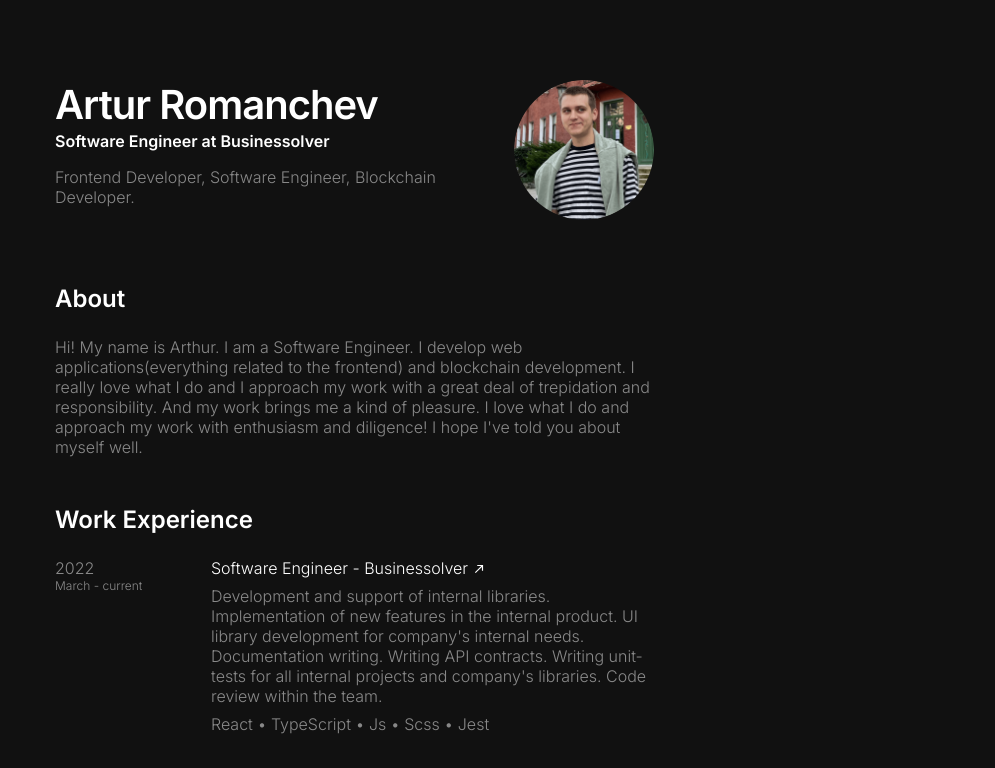
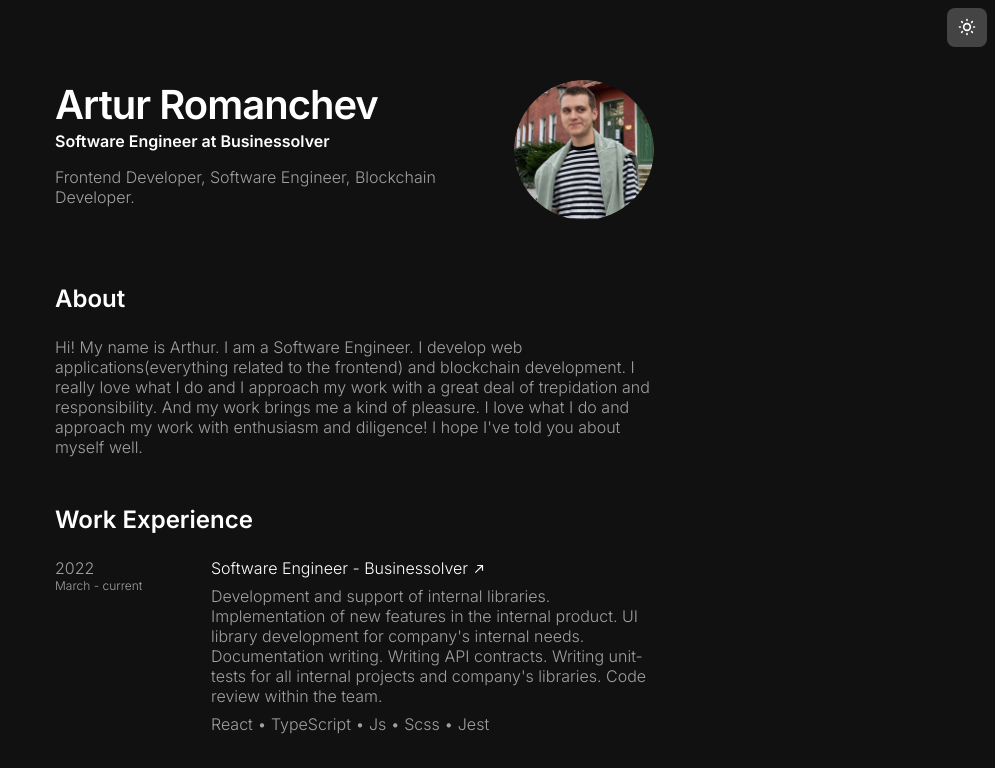
Before and after one commit to aromanchev/portfolio, a Next.js app: page / in a window 1280 px wide. Shown: the top 768 px of the page, without its empty margins (285-1280 px from the left). Built offline with nearby package versions, Linux system fonts and the light colour scheme.

Commit message:
add themes to project

```diff
--- a/assets/Icons.tsx
+++ b/assets/Icons.tsx
@@ -63,3 +63,35 @@ export const TelegramIcon = () => (
     />
   </svg>
 );
+
+export const MoonIcon = () => (
+  <svg
+    xmlns="http://www.w3.org/2000/svg"
+    viewBox="0 0 24 24"
+    fill="none"
+    stroke="currentColor"
+  >
+    <path
+      stroke-linecap="round"
+      stroke-linejoin="round"
+      stroke-width="2"
+      d="M20.354 15.354A9 9 0 018.646 3.646 9.003 9.003 0 0012 21a9.003 9.003 0 008.354-5.646z"
+    />
+  </svg>
+);
+
+export const LightIcon = () => (
+  <svg
+    xmlns="http://www.w3.org/2000/svg"
+    viewBox="0 0 24 24"
+    fill="none"
+    stroke="currentColor"
+  >
+    <path
+      stroke-linecap="round"
+      stroke-linejoin="round"
+      stroke-width="2"
+      d="M12 3v1m0 16v1m9-9h-1M4 12H3m15.364 6.364l-.707-.707M6.343 6.343l-.707-.707m12.728 0l-.707.707M6.343 17.657l-.707.707M16 12a4 4 0 11-8 0 4 4 0 018 0z"
+    ></path>
+  </svg>
+);
--- a/blocks/about/about.module.scss
+++ b/blocks/about/about.module.scss
@@ -1,7 +1,7 @@
 .about {
     margin-bottom: 48px;
     & p {
-        opacity: 0.5;
+        opacity: 0.6;
     }
 }
 
--- a/blocks/introduce/introduce.module.scss
+++ b/blocks/introduce/introduce.module.scss
@@ -12,7 +12,7 @@
             margin-bottom: 1rem;
         }
         & p {
-            color: #888888;
+            opacity: .6;
             max-width: 400px;
         }
     }
--- a/components/card/card.module.scss
+++ b/components/card/card.module.scss
@@ -7,7 +7,7 @@
         grid-column: span 4/span 4;
         margin-right: 24px;
         & p {
-            opacity: 0.5
+            opacity: 0.6
         }
         & .month {
             font-size: 12px;
@@ -33,7 +33,7 @@
             text-decoration: underline;
         }
         & p:not(.title) {
-            opacity: .5;
+            opacity: .6;
         }
         & .text {
             margin-bottom: 8px;
--- /dev/null
+++ b/components/theme-changer/index.tsx
@@ -0,0 +1,36 @@
+import { useState, useEffect } from "react";
+import { MoonIcon, LightIcon } from "../../assets/Icons";
+import styles from "./theme-changer.module.scss";
+
+export type Themes = "light" | "dark";
+
+export const ThemeChanger = () => {
+  const [theme, setTheme] = useState<Themes>("dark");
+  const classes = [
+    styles.themeChanger,
+    theme === "light" && styles.themeChangerLight,
+  ]
+    .filter(Boolean)
+    .join(" ");
+  const handleChangeTheme = () => {
+    if (theme === "dark") {
+      setTheme("light");
+      localStorage.setItem("theme", "light");
+    } else {
+      setTheme("dark");
+      localStorage.setItem("theme", "dark");
+      document.documentElement.classList.remove("light-theme");
+    }
+  };
+  useEffect(() => {
+    setTheme(localStorage?.getItem("theme") as Themes);
+    if (theme === "light") {
+      document.documentElement.classList.add("light-theme");
+    }
+  }, [theme]);
+  return (
+    <button className={classes} onClick={handleChangeTheme}>
+      {theme === "light" ? <MoonIcon /> : <LightIcon />}
+    </button>
+  );
+};
--- /dev/null
+++ b/components/theme-changer/theme-changer.module.scss
@@ -0,0 +1,33 @@
+.themeChanger {
+    border-radius: 0.5rem;
+    border: 2px solid transparent;
+    background-color: #444;
+    padding: 6px 8px;
+    justify-content: center;
+    outline: none;
+    transition: all 0.3s ease-in-out;
+    position: absolute;
+    top: 8px;
+    right: 8px;
+    cursor: pointer;
+    &:hover {
+        border: 2px solid #999999;
+    }
+    & svg {
+        width: 1.25rem;
+        height: 1.25rem;
+        stroke: #fff;
+        position: relative;
+        top: 1px;
+        & path {
+            fill: transparent;
+        }
+    }
+}
+
+.themeChangerLight {
+    background-color: #dedede;
+    & svg {
+        stroke: #000;
+    }
+}
--- a/pages/index.tsx
+++ b/pages/index.tsx
@@ -2,6 +2,7 @@ import Head from "next/head";
 import { Introduce, About, Projects } from "../blocks";
 import { WorkExperience } from "../blocks/work-experience";
 import { Footer } from "../components";
+import { ThemeChanger } from "../components/theme-changer";
 
 export default function Home() {
   return (
@@ -26,10 +27,9 @@ export default function Home() {
           content="Frontend Developer, Software Engineer, Blockchain Developer."
         />
         <meta property="og:image" content="/meta-img.png" />
-        {/* <meta property="og:image:width" content="300" /> */}
-        {/* <meta property="og:image:height" content="300" /> */}
       </Head>
       <main>
+        <ThemeChanger />
         <Introduce />
         <About />
         <WorkExperience />
--- a/styles/globals.scss
+++ b/styles/globals.scss
@@ -1,4 +1,18 @@
 @import url('https://fonts.googleapis.com/css2?family=Inter:wght@300;600&display=swap');
+
+.light-theme {
+  background-color: #fff;
+  color: #000;
+  & body {
+    color: #000;
+    background-color: #fff
+  }
+  & svg {
+    & path {
+      fill: #000;
+    }
+  }
+}
 
 main, footer {
   max-width: 600px;
```
